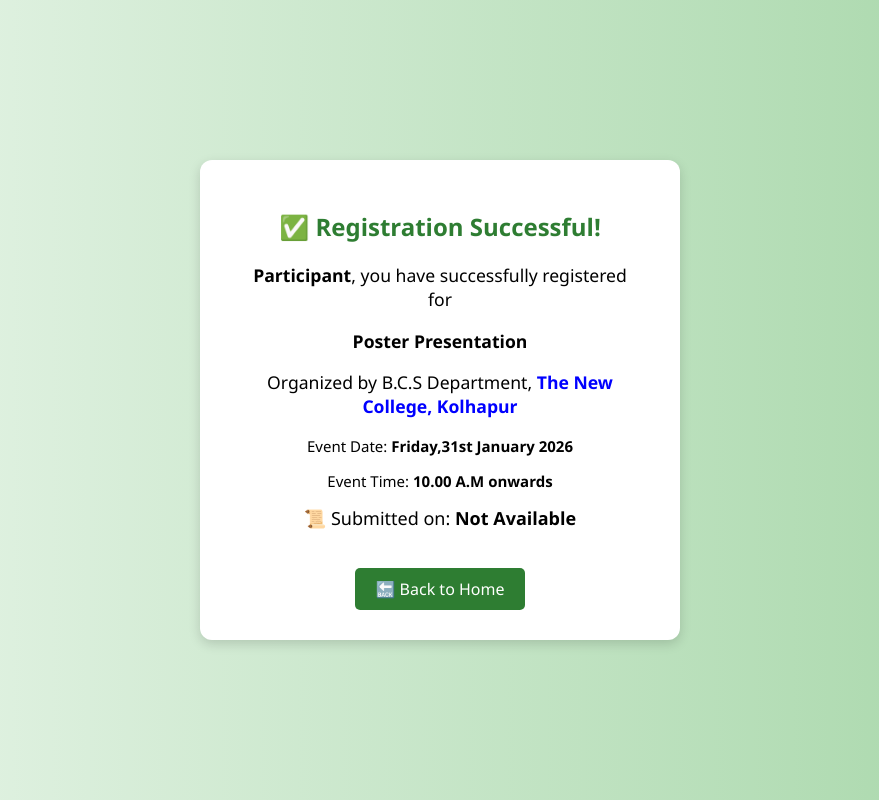
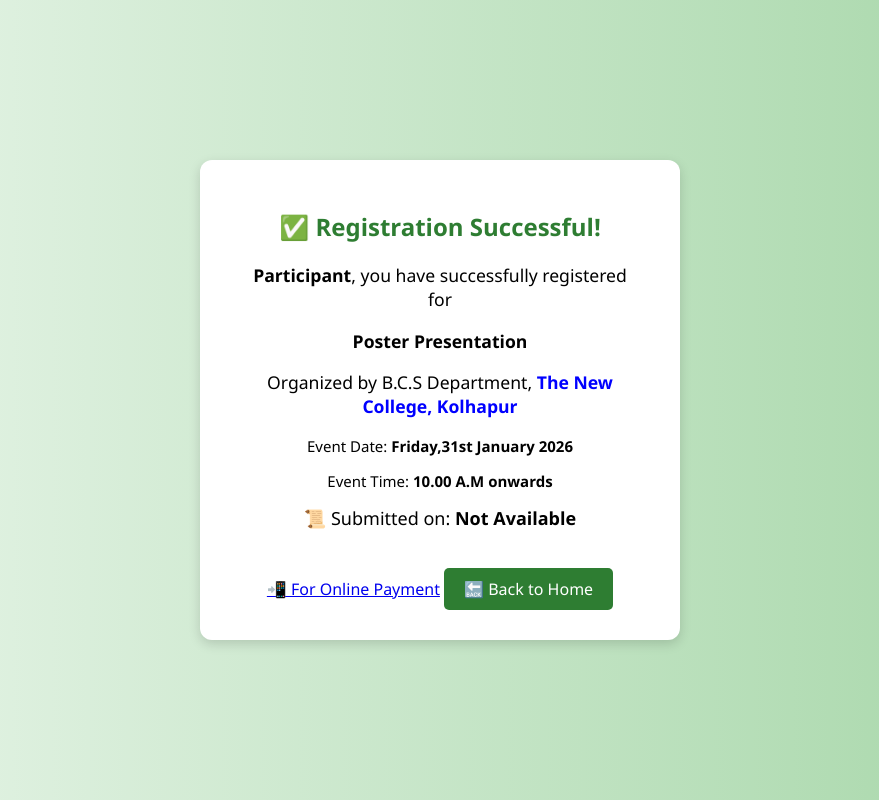
Before and after one commit to harshadteli/new-horizon-testing, a plain HTML site: page PAGES/server1.html in a window 1280 px wide. Shown: the whole page, without its empty margins (200-1079 px from the left). Drawn offline with Linux system fonts and the light colour scheme.

Commit message:
Update server1.html

```diff
--- a/PAGES/server1.html
+++ b/PAGES/server1.html
@@ -20,6 +20,7 @@
    <small><p style="font-size: 15px;">Event Time:  <strong>10.00 A.M onwards</strong></p></small>
    <!-- <small><p style="font-size: 15px;">Venue:  <strong>The New College,Kolhapur</strong></p></small> -->
     <p style="font-size: 18px;">📜 Submitted on: <strong id="submissionDate"></strong></p>
+    <a href="../poster-payment/qrcode.html" class="payment-btn">📲 For Online Payment</a>
     <a href="../index.html" class="back-btn">🔙 Back to Home</a>
   </div>
 
```
